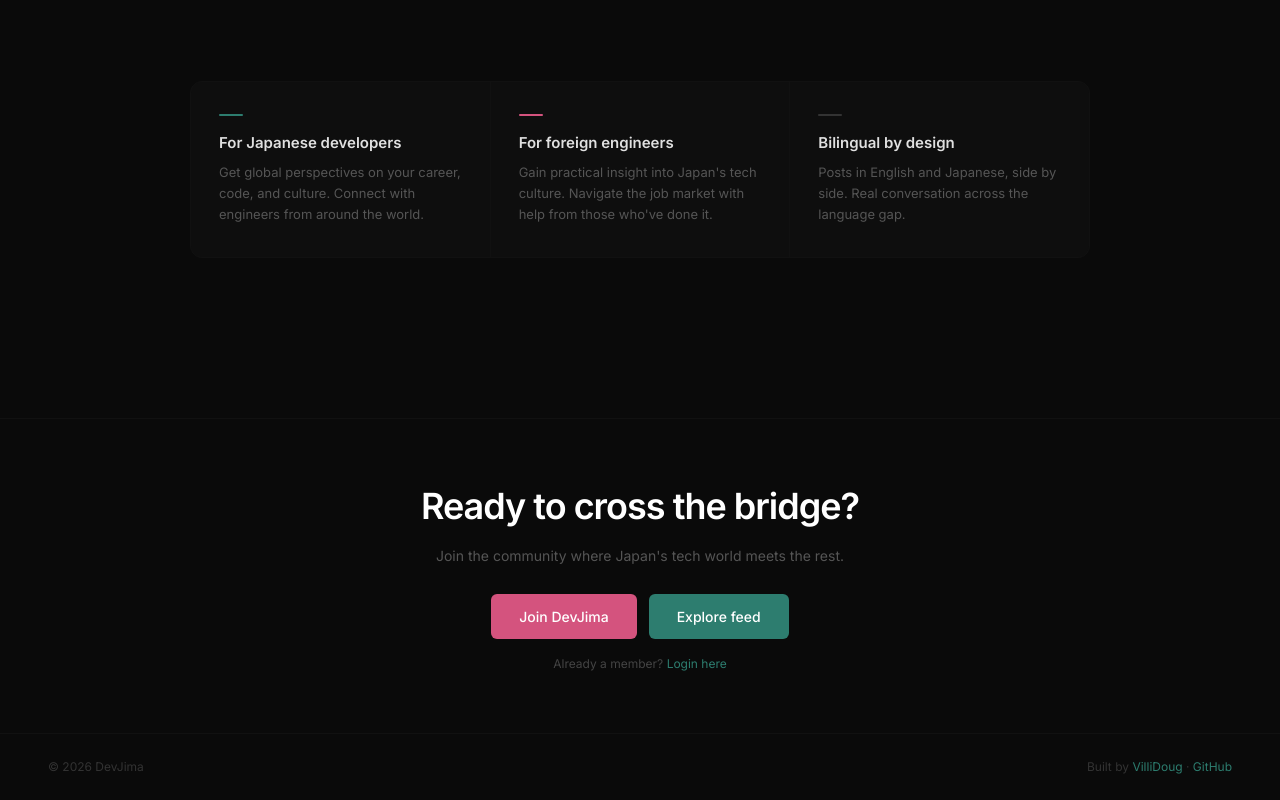
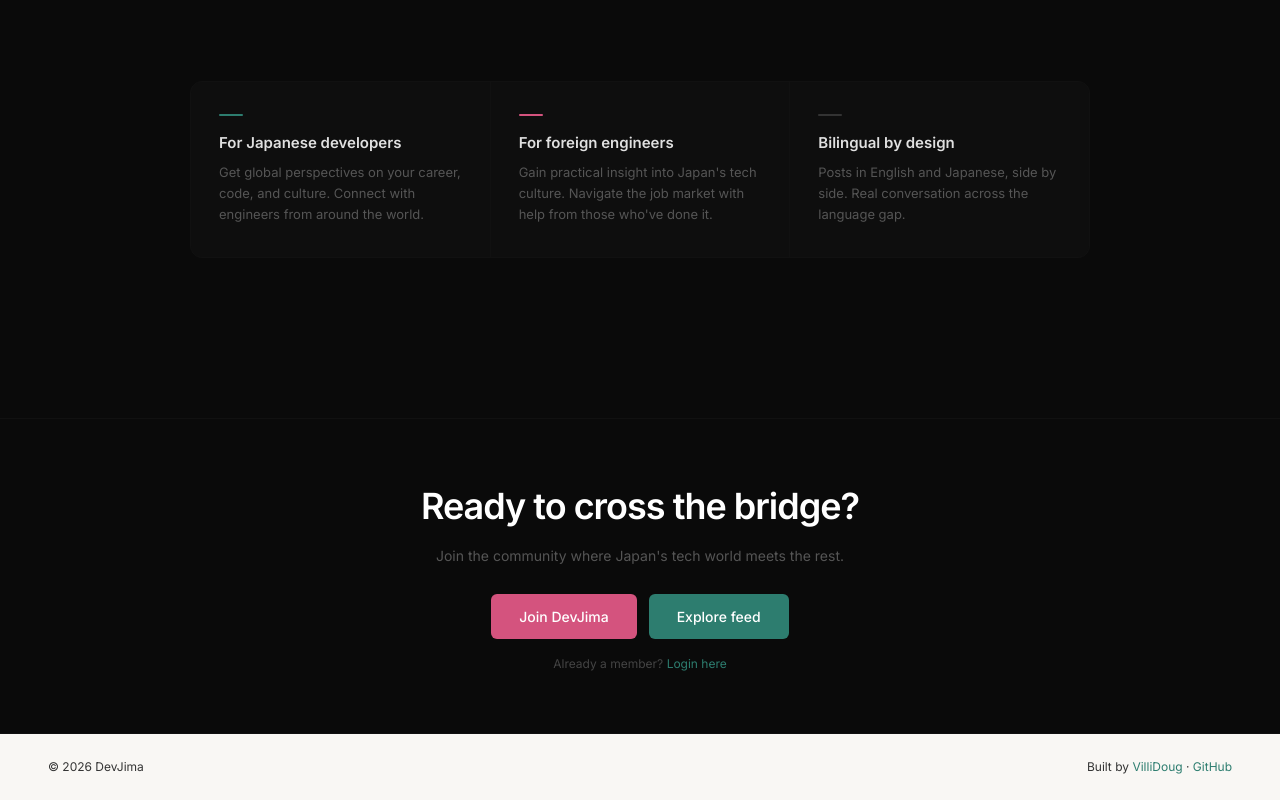
Before and after one commit to VilliDoug/devjima, a Next.js app in the folder frontend/: page /landing in a window 1280 px wide. Shown: the part 857-1657 px from the top of the page. Built offline with nearby package versions, Linux system fonts and the light colour scheme; no server answers.

Commit message:
fix: アプリレイアウトの構造、スタイルを修正

```diff
--- a/frontend/src/components/Sidebar.tsx
+++ b/frontend/src/components/Sidebar.tsx
@@ -25,7 +25,7 @@
     <aside style={{
         width: '240px', minHeight: '100vh', borderRight: '1px solid #1a1a1a',
         padding: '24px 16px', display: 'flex', flexDirection: 'column', gap: '8px',
-        background: '#0a0a0a', position: 'sticky', top: '0', height: '100vh'
+        background: '#0d0d0d', position: 'sticky', top: '0', height: '100vh'
     }} />
 );
 
@@ -33,7 +33,7 @@
     <aside style={{
         width: '240px', minHeight: '100vh', borderRight: '1px solid #1a1a1a',
         padding: '24px 16px', display: 'flex', flexDirection: 'column', gap: '4px',
-        background: '#0a0a0a', position: 'sticky', top: '0', height: '100vh',
+        background: '##0d0d0d', position: 'sticky', top: '0', height: '100vh',
         overflowY: 'auto'
     }}>
 
--- a/frontend/src/pages/_app.tsx
+++ b/frontend/src/pages/_app.tsx
@@ -1,3 +1,4 @@
+import Footer from "@/components/Footer";
 import Navbar from "@/components/Navbar";
 import { AuthProvider } from "@/lib/AuthContext";
 import "@/styles/globals.css";
@@ -10,8 +11,13 @@
 
   return (
     <AuthProvider>
+      <div style={{ display: 'flex', flexDirection: 'column', minHeight: '100vh'}}>
       {!hiddenNavbar.includes(router.pathname) && <Navbar />}
-      <Component {...pageProps} />
+      <div style= {{ flex: 1 }}>
+        <Component {...pageProps} />
+      </div>
+      <Footer />
+      </div>
     </AuthProvider>
   )
 }
--- a/frontend/src/pages/index.tsx
+++ b/frontend/src/pages/index.tsx
@@ -33,7 +33,7 @@
   if (loading) return <p className="p-6 text-devjima">Loading...</p>;
 
   return (
-    <div style={{ display: "flex", minHeight: "100vh", background: "#0a0a0a" }}>
+    <div style={{ display: "flex", minHeight: "100vh" }}>
       {/* Left Sidebar */}
       <Sidebar />
 
--- a/frontend/src/pages/landing.tsx
+++ b/frontend/src/pages/landing.tsx
@@ -496,39 +496,6 @@
           to { stroke-dashoffset: 0; }
         }
       `}</style>
-
-      {/* Footer */}
-      <footer
-        style={{
-          borderTop: "1px solid #111",
-          padding: "24px 48px",
-          display: "flex",
-          alignItems: "center",
-          justifyContent: "space-between",
-        }}
-      >
-        <span style={{ fontSize: "12px", color: "#333" }}>© 2026 DevJima</span>
-        <span style={{ fontSize: "12px", color: "#333" }}>
-          Built by{" "}
-          <a
-            href="https://github.com/VilliDoug"
-            target="_blank"
-            rel="noreferrer"
-            style={{ color: "#2D7D6F", textDecoration: "none" }}
-          >
-            VilliDoug
-          </a>
-          {" · "}
-          <a
-            href="https://github.com/VilliDoug/devjima"
-            target="_blank"
-            rel="noreferrer"
-            style={{ color: "#2D7D6F", textDecoration: "none" }}
-          >
-            GitHub
-          </a>
-        </span>
-      </footer>
     </div>
   );
 }
```
